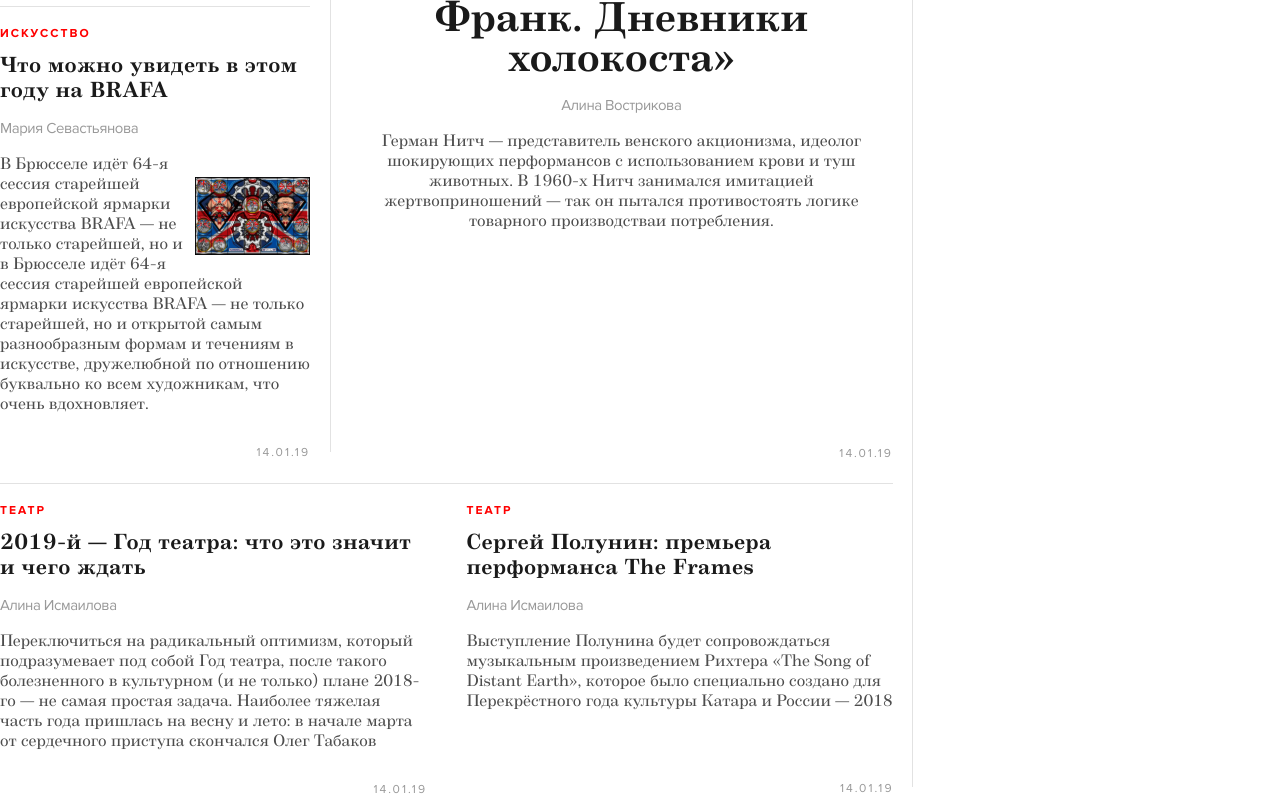
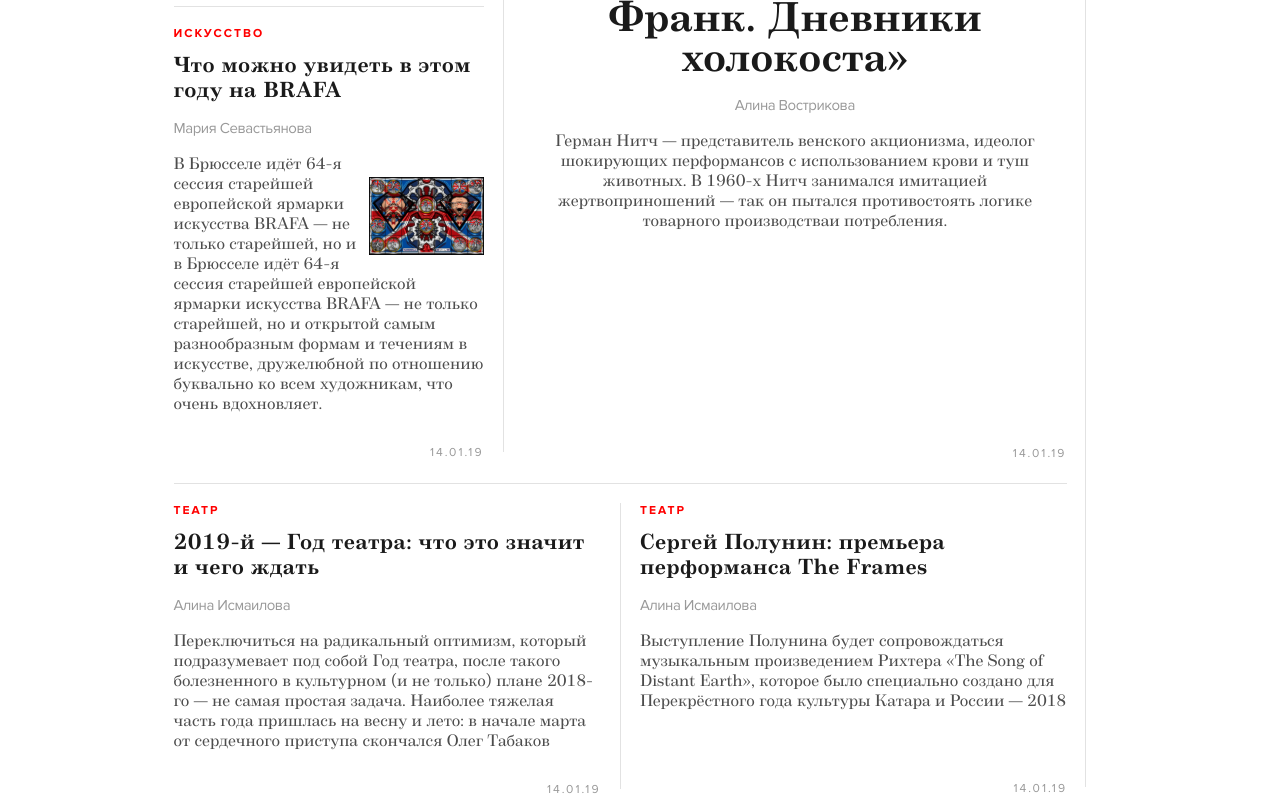
Before and after one commit to JuliDeveloper/buro, a React (Create React App) app in the folder buro/: page / in a window 1280 px wide. Shown: the part 470-1270 px from the top of the page. Built offline with nearby package versions, Linux system fonts and the light colour scheme.

Commit message:
added line

```diff
--- a/buro/src/components/Blog/Blog.css
+++ b/buro/src/components/Blog/Blog.css
@@ -1,10 +1,12 @@
 .blog {
     max-width: 1360px;
-    margin: 0 auto 0;
+    min-width: 1021px;
+    margin: 0 auto;
 }
 
 .blog__articles {
     max-width: 933px;
+    margin: 0 auto;
     display: grid;
     grid-template-columns: 1fr 1fr 1fr 1fr 1fr 1fr 1fr 1fr;
     grid-template-rows: 1fr 1fr 315px;
@@ -82,6 +84,17 @@
     left: 0;
 }
 
+.middle__one::after {
+    content: '';
+    display: block;
+    width: 1px;
+    height: 286px;
+    background: var(--lightGrey);
+    position: absolute;
+    top: 0;
+    right: -20px;
+}
+
 .middle__two {
     grid-area: e;
 }
```
